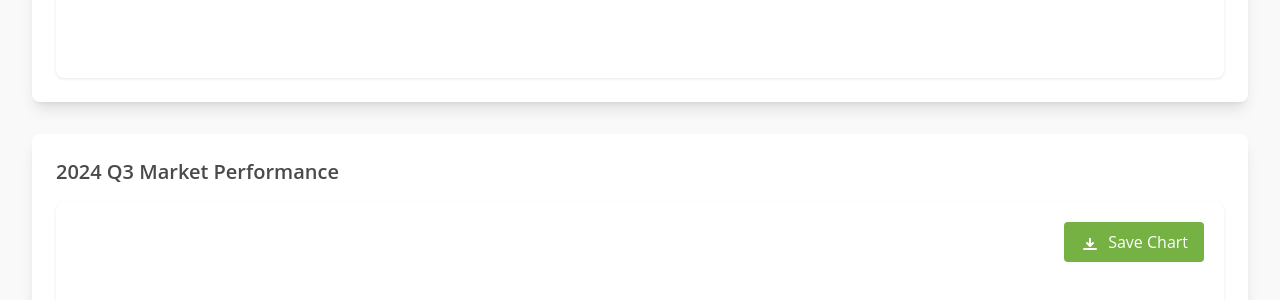
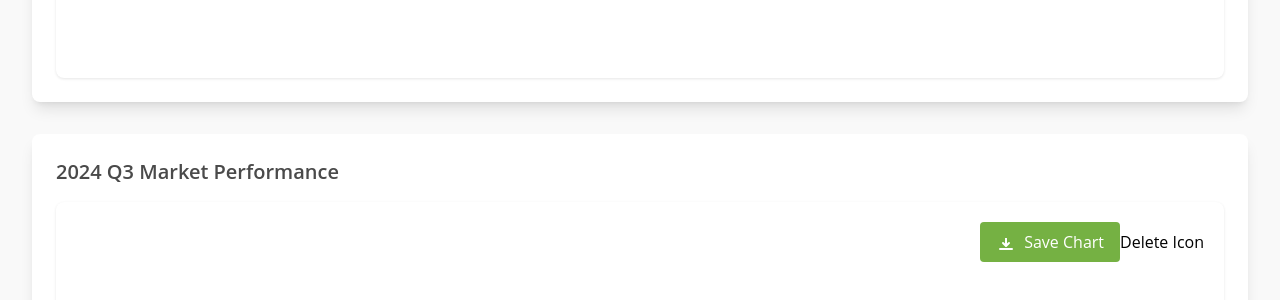
Before and after one commit to Soundream/TravelMarketViz, a Vue app in the folder vue-project/: page / in a window 1280 px wide. Shown: the part 1184-1484 px from the top of the page. Built offline with nearby package versions, Linux system fonts and the light colour scheme.

Commit message:
feat: add delete button

```diff
--- a/vue-project/src/components/StaticBubbleChart.vue
+++ b/vue-project/src/components/StaticBubbleChart.vue
@@ -10,6 +10,9 @@
           <path d="M3 17a1 1 0 011-1h12a1 1 0 110 2H4a1 1 0 01-1-1z" />
         </svg>
         Save Chart
+      </button>
+      <button>
+        Delete Icon
       </button>
     </div>
     <div id="static-chart" class="w-full h-full"></div>
```
